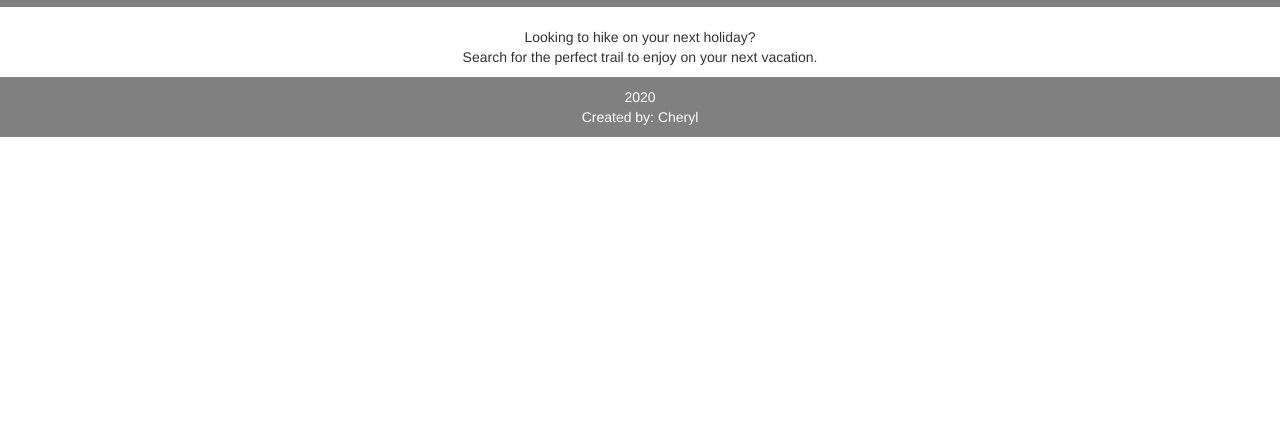
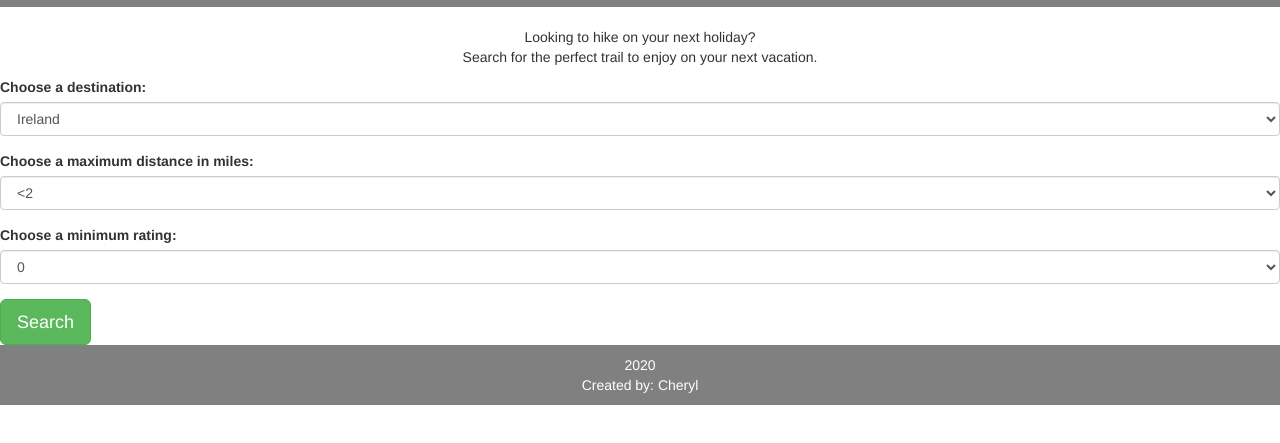
Before and after one commit to cherylhaz/milestoneproject2, a plain HTML site: page index.html in a window 1280 px wide. Shown: the part 73-516 px from the top of the page. Drawn offline with nearby package versions, Linux system fonts and the light colour scheme.

Commit message:
Search Form added

```diff
--- a/index.html
+++ b/index.html
@@ -21,6 +21,41 @@
     <section id="subtitle">
     <p>Looking to hike on your next holiday?<br> Search for the perfect trail to enjoy on your next vacation.</p>
     </section>
+    <section id="search_form">
+    <form>
+    <div class="form-group">
+    <label for="country">Choose a destination:</label>
+    <select class="form-control" id="country">
+      <option>Ireland</option>
+      <option>Italy</option>
+      <option>Portugal</option>
+      <option>Switzerland</option>
+      <option>Spain</option>
+    </select>
+  </div>
+    <div class="form-group">
+    <label for="distance">Choose a maximum distance in miles:</label>
+    <select class="form-control" id="distance">
+      <option><2</option>
+      <option>2-5</option>
+      <option>5-10</option>
+      <option>10-15</option>
+      <option>15+</option>
+    </select>
+  </div>
+    <div class="form-group">
+    <label for="rating">Choose a minimum rating: </label>
+    <select class="form-control" id="rating">
+      <option>0</option>
+      <option>1</option>
+      <option>2</option>
+      <option>3</option>
+      <option>4</option>
+    </select>
+  </div>
+  <button type="button" class="btn btn-success btn-lg">Search</button>
+    </form>
+    </section>
     <footer class="container-fluid footer">
     <p>2020<br>Created by: Cheryl</p>
     </footer>
```
